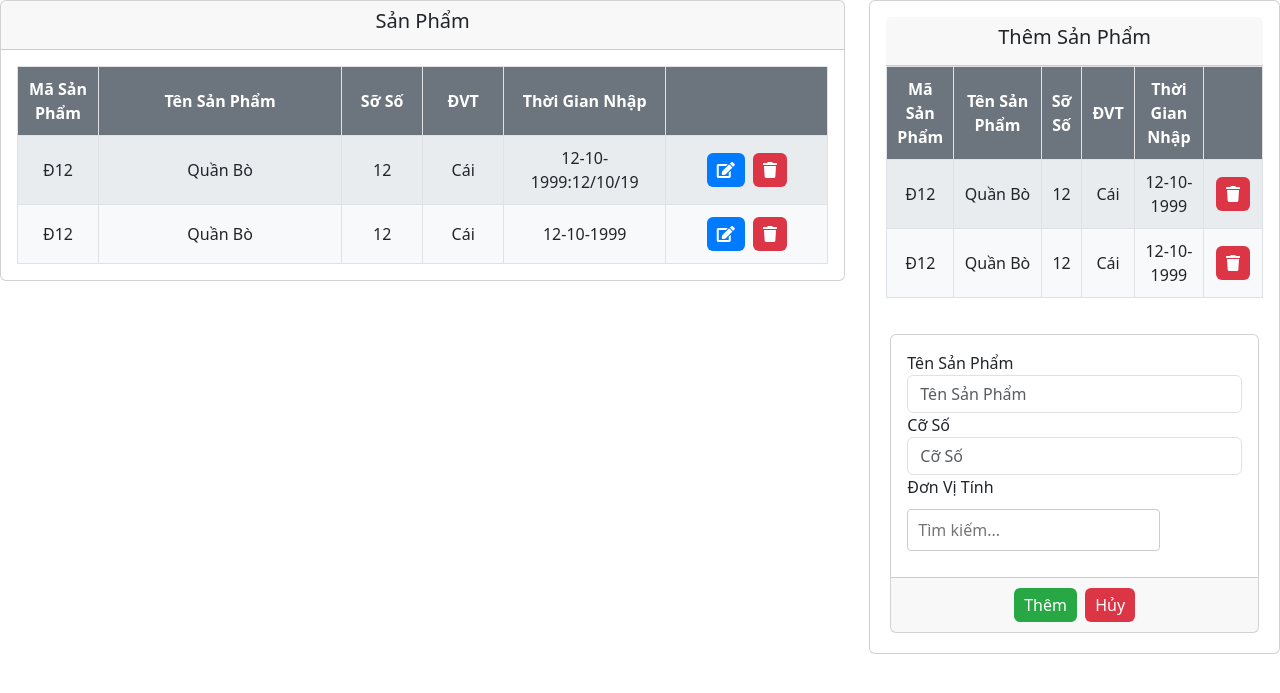
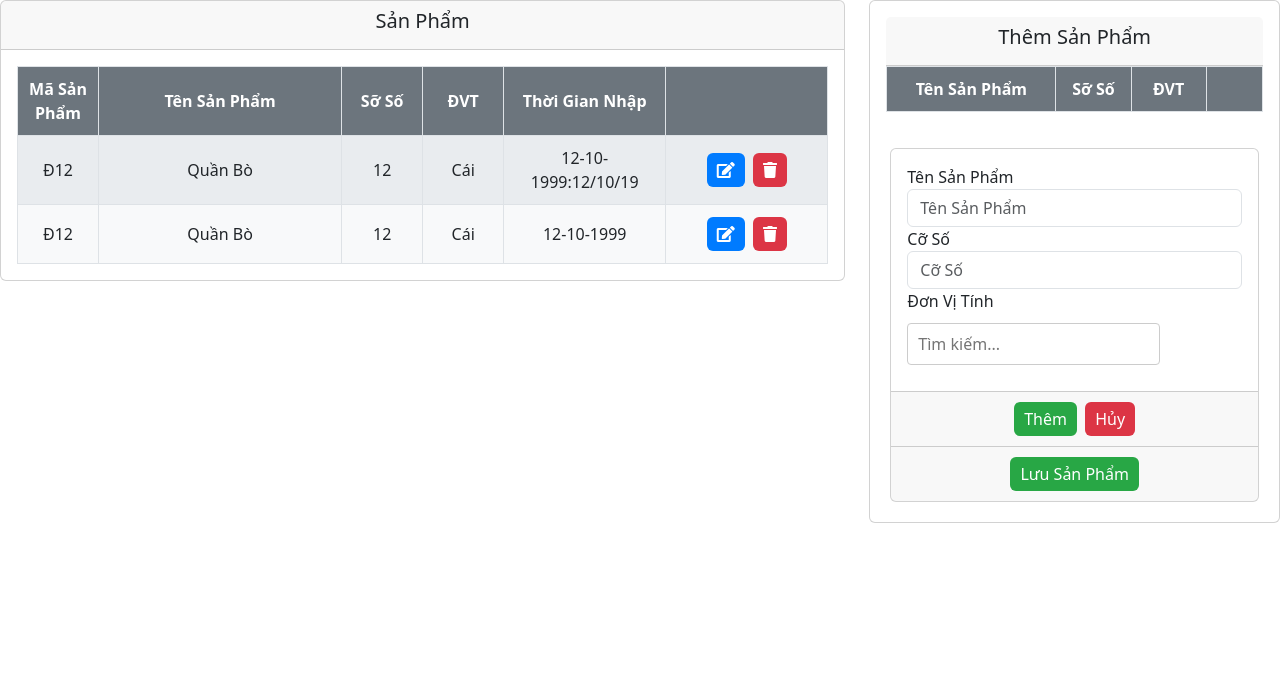
Before and after one commit to INHDI/QuanLyKho, a Django app: page /product/ in a window 1280 px wide. Shown: the top 693 px of the page. Run offline with Django 5.2, Linux system fonts and the light colour scheme; lists and menus that the app fills with data are empty.

Commit message:
frontend product

```diff
--- a/QuanLyKho/settings.py
+++ b/QuanLyKho/settings.py
@@ -118,7 +118,8 @@
 # https://docs.djangoproject.com/en/5.0/howto/static-files/
 
 STATIC_URL = 'static/'
-STATICFILES_DIRS = [BASE_DIR / "static"]
+# STATICFILES_DIRS = [BASE_DIR / "static"]
+
 
 
 # Default primary key field type
--- /dev/null
+++ b/page/static/page/css/product.css
@@ -0,0 +1,92 @@
+.table-custom {
+            width: 100%;
+            border-collapse: collapse;
+        }
+
+        .table-custom thead {
+            background-color: #6c757d; /* Dark grey header */
+            color: white;
+        }
+
+        .table-custom th, .table-custom td {
+            padding: 10px;
+            border: 1px solid #dee2e6; /* Light grey borders */
+            text-align: center; /* Horizontally center the text */
+            vertical-align: middle; /* Vertically center the text */
+        }
+
+        .table-custom tbody tr:nth-child(even) {
+            background-color: #f8f9fa; /* Light grey for even rows */
+        }
+
+        .table-custom tbody tr:nth-child(odd) {
+            background-color: #e9ecef; /* Slightly darker grey for odd rows */
+        }
+
+        .btn-primary {
+            background-color: #007bff;
+            border-color: #007bff;
+        }
+
+        .btn-success {
+            background-color: #28a745;
+            border-color: #28a745;
+        }
+
+        .btn-danger {
+            background-color: #dc3545;
+            border-color: #dc3545;
+        }
+
+        .btn {
+            color: white;
+            padding: 5px 10px;
+            margin: 2px;
+            border: none;
+            cursor: pointer;
+        }
+
+        .btn:disabled {
+            opacity: 0.65;
+        }
+
+        .dropdown {
+            position: relative;
+            display: inline-block;
+        }
+
+        .dropdown-content {
+            display: none;
+            position: absolute;
+            background-color: #f6f6f6;
+            min-width: 160px;
+            overflow: hidden;
+            max-height: 200px;
+            box-shadow: 0 8px 16px 0 rgba(0, 0, 0, 0.2);
+            z-index: 1;
+        }
+
+        .dropdown-content a {
+            color: black;
+            padding: 12px 16px;
+            text-decoration: none;
+            display: block;
+        }
+
+        .show {
+            display: block;
+        }
+
+        #add_dvt {
+            width: 100%; /* Chiều rộng phù hợp với container */
+            padding: 8px 10px; /* Padding để input thoải mái hơn khi nhập */
+            margin: 10px 0; /* Margin để tách biệt các thành phần */
+            border: 1px solid #ccc; /* Border màu nhẹ */
+            border-radius: 4px; /* Bo tròn góc */
+        }
+
+        /* Thêm hiệu ứng khi input được focus */
+        #add_dvt:focus {
+            outline: none; /* Loại bỏ đường viền mặc định khi focus */
+            border-color: #666; /* Thay đổi màu viền khi focus */
+        }
--- /dev/null
+++ b/page/static/page/js/product.js
@@ -0,0 +1,136 @@
+function showDropdown() {
+    document.getElementById("myDropdown").classList.add('show');
+    filterFunction();
+}
+
+// Hàm lọc các mục trong dropdown
+function filterFunction() {
+    let input, filter, dropdown, a, i, count = 0;
+    input = document.getElementById("add_dvt");
+    filter = input.value.toUpperCase();
+    dropdown = document.getElementById("myDropdown");
+    a = dropdown.getElementsByTagName("a");
+    for (i = 0; i < a.length; i++) {
+        txtValue = a[i].textContent || a[i].innerText;
+        if (txtValue.toUpperCase().indexOf(filter) > -1) {
+            a[i].style.display = "";
+            count++;
+        } else {
+            a[i].style.display = "none";
+        }
+    }
+    // Kiểm tra số lượng mục hiển thị và áp dụng thanh cuộn nếu cần
+    dropdown.style.overflowY = count > 5 ? 'scroll' : 'hidden';
+}
+
+// Đóng dropdown khi click ra bên ngoài
+window.onclick = function (event) {
+    let txtValue;
+    if (!event.target.matches('#add_dvt')) {
+        var dropdowns = document.getElementsByClassName("dropdown-content");
+        let i;
+        for (i = 0; i < dropdowns.length; i++) {
+            const openDropdown = dropdowns[i];
+            if (openDropdown.classList.contains('show')) {
+                openDropdown.classList.remove('show');
+            }
+        }
+        const add_dvt = document.getElementById("add_dvt").value;
+        let input, dropdown, a, j;
+        input = document.getElementById("add_dvt");
+        filter = input.value.toUpperCase();
+        dropdown = document.getElementById("myDropdown");
+        a = dropdown.getElementsByTagName("a");
+        for (j = 0; j < a.length; j++) {
+            txtValue = a[j].textContent || a[j].innerText;
+            if (add_dvt === txtValue) {
+                document.getElementById("add_dvt").value = add_dvt;
+                break;
+            } else {
+                document.getElementById("add_dvt").value = "";
+            }
+        }
+    }
+}
+
+function currentDataTable() {
+    let data_table = [];
+    let table = document.getElementById("add-product");
+    let tr = table.getElementsByTagName("tr");
+    let add_product, add_size, add_dvt;
+    for (let row = 0; row < tr.length; row++) {
+        if (tr[row].style.display === "") {
+            const td = tr[row].getElementsByTagName("td")[2];
+            if (td) {
+                add_product = td.getElementsByTagName("input")[0].value;
+                add_size = td.getElementsByTagName("input")[1].value;
+                add_dvt = td.getElementsByTagName("input")[2].value;
+                if (add_product === "" || add_size === "" || add_dvt === "") {
+                    continue;
+                }
+                data_table.push({
+                    'add_product': add_product,
+                    'add_size': add_size,
+                    'add_dvt': add_dvt
+                });
+            }
+        }
+    }
+    return data_table;
+}
+
+// Thêm sự kiện click cho mỗi mục trong dropdown
+document.getElementById("myDropdown").addEventListener('click', function (e) {
+    document.getElementById("add_dvt").value = e.target.innerText; // Thêm giá trị vào input
+    document.getElementById("myDropdown").classList.remove('show'); // Ẩn dropdown
+});
+
+function click_add_product() {
+    let check_add = false;
+    const table = document.getElementById("add-product").getElementsByTagName('tbody')[0];
+    const add_product = document.getElementById("add_product").value;
+    const add_size = document.getElementById("add_size").value;
+    const add_dvt = document.getElementById("add_dvt").value;
+    if (add_product !== "" && add_size !== "" && add_dvt !== "") {
+        const row = table.insertRow();
+        row.innerHTML = '<td>' + add_product + '</td><td>' + add_size + '</td><td>' + add_dvt + '</td><td><a class="btn btn-danger" onclick="deleteRow(this)"> <i class="fa fa-trash"></i></a></td>';
+        check_add = true;
+    }
+    if (check_add) {
+        document.getElementById("add_product").value = "";
+        document.getElementById("add_size").value = "";
+        document.getElementById("add_dvt").value = "";
+    }
+}
+
+function deleteRow(btn) {
+    const row = btn.parentNode.parentNode;
+    row.parentNode.removeChild(row);
+}
+
+function click_save_product() {
+    console.log("click_save_product");
+    let data_table = currentDataTable();
+    let data = {
+        'data_table': data_table
+    }
+    console.log(data);
+    // $.ajax({
+    //     url: '/page/save-product',
+    //     type: 'POST',
+    //     data: JSON.stringify(data),
+    //     dataType: 'json',
+    //     contentType: 'application/json; charset=utf-8',
+    //     success: function (response) {
+    //         if (response.status === 200) {
+    //             alert(response.message);
+    //             location.reload();
+    //         } else {
+    //             alert(response.message);
+    //         }
+    //     },
+    //     error: function (response) {
+    //         alert(response.message);
+    //     }
+    // });
+}
--- a/page/templates/page/product.html
+++ b/page/templates/page/product.html
@@ -1,96 +1,8 @@
 {% extends "base.html" %}
 {% load static %}
 {% block content %}
-    <style>
-        .table-custom {
-          width: 100%;
-          border-collapse: collapse;
-        }
+    <link rel="stylesheet" href="{% static 'page/css/product.css' %}">
 
-        .table-custom thead {
-          background-color: #6c757d; /* Dark grey header */
-          color: white;
-        }
-
-        .table-custom th, .table-custom td {
-          padding: 10px;
-          border: 1px solid #dee2e6; /* Light grey borders */
-          text-align: center; /* Horizontally center the text */
-          vertical-align: middle; /* Vertically center the text */
-        }
-
-        .table-custom tbody tr:nth-child(even) {
-          background-color: #f8f9fa; /* Light grey for even rows */
-        }
-
-        .table-custom tbody tr:nth-child(odd) {
-          background-color: #e9ecef; /* Slightly darker grey for odd rows */
-        }
-
-        .btn-primary {
-          background-color: #007bff;
-          border-color: #007bff;
-        }
-
-        .btn-success {
-          background-color: #28a745;
-          border-color: #28a745;
-        }
-
-        .btn-danger {
-          background-color: #dc3545;
-          border-color: #dc3545;
-        }
-
-        .btn {
-          color: white;
-          padding: 5px 10px;
-          margin: 2px;
-          border: none;
-          cursor: pointer;
-        }
-
-        .btn:disabled {
-          opacity: 0.65;
-        }
-.dropdown {
-  position: relative;
-  display: inline-block;
-}
-
-.dropdown-content {
-  display: none;
-  position: absolute;
-  background-color: #f6f6f6;
-  min-width: 160px;
-  overflow: hidden;
-  max-height: 200px;
-  box-shadow: 0px 8px 16px 0px rgba(0,0,0,0.2);
-  z-index: 1;
-}
-
-.dropdown-content a {
-  color: black;
-  padding: 12px 16px;
-  text-decoration: none;
-  display: block;
-}
-
-.show { display: block; }
-    #myInput {
-  width: 100%; /* Chiều rộng phù hợp với container */
-  padding: 8px 10px; /* Padding để input thoải mái hơn khi nhập */
-  margin: 10px 0; /* Margin để tách biệt các thành phần */
-  border: 1px solid #ccc; /* Border màu nhẹ */
-  border-radius: 4px; /* Bo tròn góc */
-}
-
-/* Thêm hiệu ứng khi input được focus */
-#myInput:focus {
-  outline: none; /* Loại bỏ đường viền mặc định khi focus */
-  border-color: #666; /* Thay đổi màu viền khi focus */
-}
-    </style>
     <div class="row align-items-start">
         <div class="col-md-8">
             <div class="card">
@@ -152,56 +64,30 @@
                     <div class="card-header text-center">
                         <h5 class="card-title">Thêm Sản Phẩm</h5>
                     </div>
-                    <table class="table-custom">
+                    <table class="table-custom" id="add-product">
                         <thead>
                         <tr>
-                            <th style="width: 10%">Mã Sản Phẩm</th>
-                            <th style="width: 30%">Tên Sản Phẩm</th>
-                            <th style="width: 10%">Sỡ Số</th>
-                            <th style="width: 10%">ĐVT</th>
-                            <th style="width: 20%">Thời Gian Nhập</th>
-                            <th></th>
+                            <th >Tên Sản Phẩm</th>
+                            <th style="width: 20%">Sỡ Số</th>
+                            <th style="width: 20%">ĐVT</th>
+                            <th style="width: 15%"></th>
                         </tr>
                         </thead>
                         <tbody>
-                        <tr>
-                            <td>Đ12</td>
-                            <td>Quần Bò</td>
-                            <td>12</td>
-                            <td>Cái</td>
-                            <td>12-10-1999</td>
-                            <td>
-                                <a href="" class="btn btn-danger">
-                                    <i class="fa fa-trash"></i>
-                                </a>
-                            </td>
-
-                        </tr>
-                        <tr>
-                            <td>Đ12</td>
-                            <td>Quần Bò</td>
-                            <td>12</td>
-                            <td>Cái</td>
-                            <td>12-10-1999</td>
-                            <td>
-                                <a href="" class="btn btn-danger">
-                                    <i class="fa fa-trash"></i>
-                                </a>
-                            </td>
-                        </tr>
                         </tbody>
                     </table>
                 </div>
                 <div class="card" style="margin: 20px">
 
                     <div class="card-body">
+
                         <label> Tên Sản Phẩm</label>
-                        <input type="text" class="form-control" placeholder="Tên Sản Phẩm">
+                        <input type="text" class="form-control" placeholder="Tên Sản Phẩm" id="add_product">
                         <label> Cỡ Số</label>
-                        <input type="text" class="form-control" placeholder="Cỡ Số">
+                        <input type="text" class="form-control" placeholder="Cỡ Số" id="add_size">
                         <label> Đơn Vị Tính</label>
                         <div class="dropdown">
-                            <input type="text" id="myInput" onclick="showDropdown()" onkeyup="filterFunction()"
+                            <input type="text" id="add_dvt" onclick="showDropdown()" onkeyup="filterFunction()"
                                    placeholder="Tìm kiếm...">
                             <div id="myDropdown" class="dropdown-content">
                                 <a>About</a>
@@ -225,13 +111,16 @@
                                 <a>Custom</a>
                                 <a>Support</a>
                                 <a>Tools</a>
-                                <!-- Add more links if needed -->
                             </div>
                         </div>
                     </div>
                     <div class="card-footer text-center">
-                        <button class="btn btn-success">Thêm</button>
+                        <button class="btn btn-success" onclick="click_add_product()">Thêm</button>
                         <button class="btn btn-danger">Hủy</button>
+                    </div>
+
+                    <div class="card-footer text-center">
+                        <button class="btn btn-success" onclick="click_save_product()">Lưu Sản Phẩm</button>
                     </div>
 
                 </div>
@@ -240,53 +129,5 @@
         </div>
     </div>
 
-    <script>
-        // Hàm để hiển thị tất cả mục khi nhấp vào input
-        function showDropdown() {
-          document.getElementById("myDropdown").classList.add('show');
-          filterFunction(); // Áp dụng bộ lọc ngay lập tức nếu có văn bản trong input
-        }
-
-        // Hàm lọc các mục trong dropdown
-        function filterFunction() {
-          var input, filter, dropdown, a, i, count = 0;
-          input = document.getElementById("myInput");
-          filter = input.value.toUpperCase();
-          dropdown = document.getElementById("myDropdown");
-          a = dropdown.getElementsByTagName("a");
-
-          for (i = 0; i < a.length; i++) {
-            txtValue = a[i].textContent || a[i].innerText;
-            if (txtValue.toUpperCase().indexOf(filter) > -1) {
-              a[i].style.display = "";
-              count++;
-            } else {
-              a[i].style.display = "none";
-            }
-          }
-
-          // Kiểm tra số lượng mục hiển thị và áp dụng thanh cuộn nếu cần
-          dropdown.style.overflowY = count > 5 ? 'scroll' : 'hidden';
-        }
-
-        // Đóng dropdown khi click ra bên ngoài
-        window.onclick = function(event) {
-          if (!event.target.matches('#myInput')) {
-            var dropdowns = document.getElementsByClassName("dropdown-content");
-            var i;
-            for (i = 0; i < dropdowns.length; i++) {
-              var openDropdown = dropdowns[i];
-              if (openDropdown.classList.contains('show')) {
-                openDropdown.classList.remove('show');
-              }
-            }
-          }
-        }
-
-        // Thêm sự kiện click cho mỗi mục trong dropdown
-        document.getElementById("myDropdown").addEventListener('click', function (e) {
-          document.getElementById("myInput").value = e.target.innerText; // Thêm giá trị vào input
-          document.getElementById("myDropdown").classList.remove('show'); // Ẩn dropdown
-        });
-    </script>
+    <script src="{% static 'page/js/product.js' %}"></script>
 {% endblock %}
```
